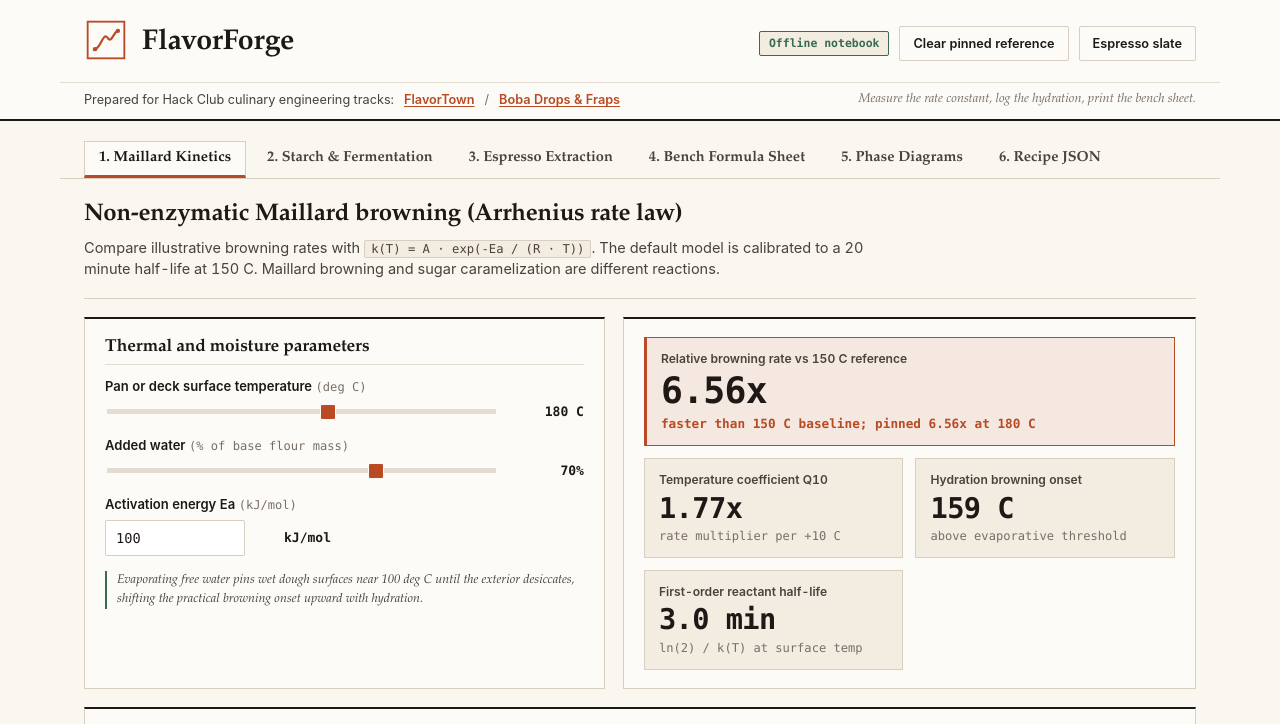
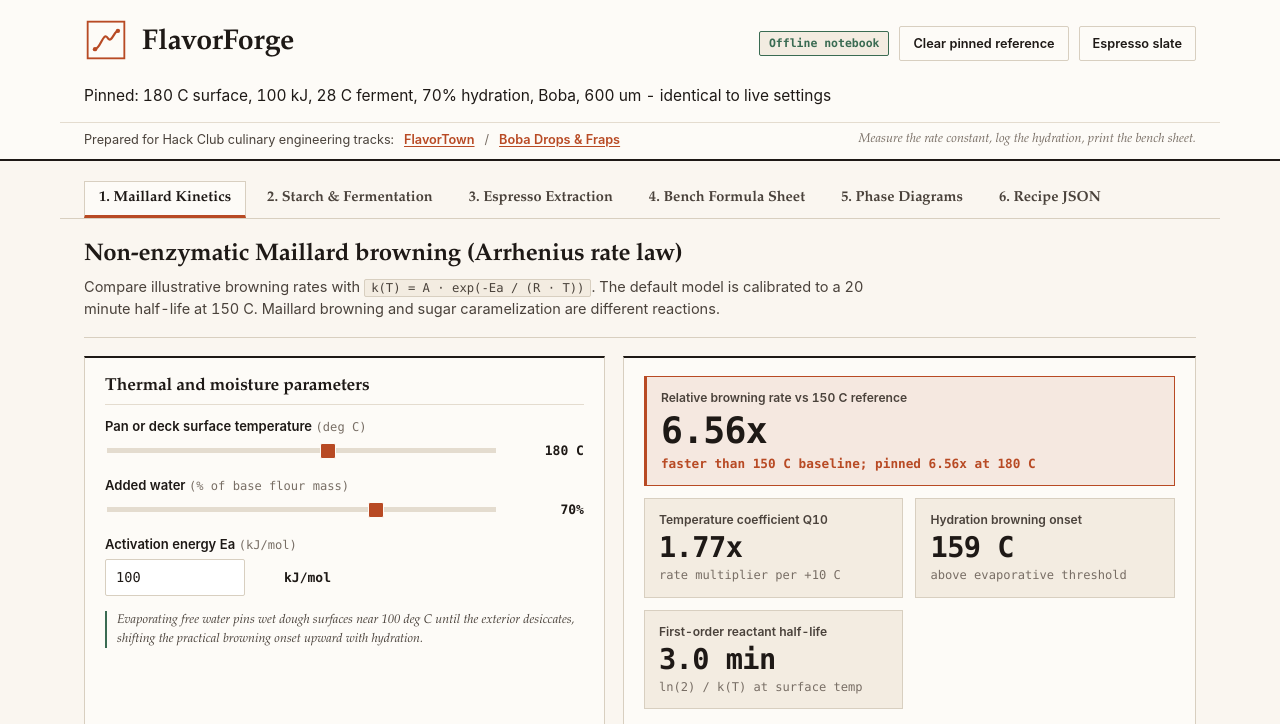
Before and after one commit to draarivpatel-ui/flavorforge, a plain HTML site: page index.html in a window 1280 px wide. Both pictures are taken after a click on the button "Pin current as reference". Shown: the top 724 px of the page. Drawn offline with Linux system fonts and the light colour scheme.

Commit message:
fix(pin): snapshot starch profile, show fractional readouts, surface live deltas
The pinned ghost curve now uses the starch profile captured at pin
time instead of silently following the live selector. Fractional
slider readouts keep two decimals instead of rounding to one. A new
pin readout line in the header lists the pinned values and the live
deltas so the compare story is visible at a glance.

```diff
--- a/app.js
+++ b/app.js
@@ -500,9 +500,10 @@
       });
     });
     if (pinned) {
+      var pinProf = F.STARCH_PROFILES[pinned.starchProfile] || d.p;
       gelSeries.push({
-        name: d.p.label.split(' / ')[0] + ' pinned', color: ghostInk, dash: '4 4',
-        values: gtemp.map(function (tt) { return F.gelatinizationDegree(tt, pinned.hydrationPct, d.p); })
+        name: pinProf.label.split(' / ')[0] + ' pinned', color: ghostInk, dash: '4 4',
+        values: gtemp.map(function (tt) { return F.gelatinizationDegree(tt, pinned.hydrationPct, pinProf); })
       });
     }
     setLegend('legend-gel', gelSeries);
@@ -566,6 +567,26 @@
     if (jsonArea && document.activeElement !== jsonArea) {
       jsonArea.value = F.exportRecipe(recipe);
     }
+
+    // ----- pinned reference readout
+    var pinEl = document.getElementById('pinReadout');
+    if (pinned) {
+      var sg = function (n) { var r = Math.round(n * 100) / 100; return (r > 0 ? '+' : '') + r; };
+      var pinProfName = (F.STARCH_PROFILES[pinned.starchProfile] || {}).label || pinned.starchProfile;
+      var deltas = [];
+      if (view.surfaceTempC !== pinned.surfaceTempC) deltas.push('surface ' + sg(view.surfaceTempC - pinned.surfaceTempC) + ' C');
+      if (view.EaKj !== pinned.EaKj) deltas.push('Ea ' + sg(view.EaKj - pinned.EaKj) + ' kJ');
+      if (view.fermentTempC !== pinned.fermentTempC) deltas.push('ferment ' + sg(view.fermentTempC - pinned.fermentTempC) + ' C');
+      if (recipe.hydrationPct !== pinned.hydrationPct) deltas.push('hydration ' + sg(recipe.hydrationPct - pinned.hydrationPct) + '%');
+      if (recipe.grindMicrons !== pinned.grindMicrons) deltas.push('grind ' + sg(recipe.grindMicrons - pinned.grindMicrons) + ' um');
+      if (view.starchProfile !== pinned.starchProfile) deltas.push('starch ' + pinProfName.split(' / ')[0]);
+      pinEl.textContent = 'Pinned: ' + pinned.surfaceTempC + ' C surface, ' + pinned.EaKj + ' kJ, ' +
+        pinned.fermentTempC + ' C ferment, ' + pinned.hydrationPct + '% hydration, ' + pinProfName.split(' / ')[0] +
+        ', ' + pinned.grindMicrons + ' um' +
+        (deltas.length ? ' - live deltas: ' + deltas.join(', ') : ' - identical to live settings');
+    } else {
+      pinEl.textContent = '';
+    }
   }
 
   function renderRecipeCard(d) {
@@ -613,7 +634,7 @@
     var suffix = ds.suffix || '';
     var decimals = ds.decimals;
     var num = Number(val);
-    var text = (decimals !== undefined) ? num.toFixed(Number(decimals)) : (Number.isInteger(num) ? String(num) : String(Math.round(num * 10) / 10));
+    var text = (decimals !== undefined) ? num.toFixed(Number(decimals)) : (Number.isInteger(num) ? String(num) : String(Math.round(num * 100) / 100));
     return text + suffix;
   }
 
@@ -740,7 +761,8 @@
       EaKj: view.EaKj,
       fermentTempC: view.fermentTempC,
       hydrationPct: recipe.hydrationPct,
-      grindMicrons: recipe.grindMicrons
+      grindMicrons: recipe.grindMicrons,
+      starchProfile: view.starchProfile
     };
     pinBtn.textContent = pinned ? 'Clear pinned reference' : 'Pin current as reference';
     pinBtn.setAttribute('aria-pressed', pinned ? 'true' : 'false');
--- a/index.html
+++ b/index.html
@@ -32,6 +32,7 @@
       <button id="pin-reference" class="btn btn-ghost" type="button" aria-pressed="false">Pin current as reference</button>
       <button id="theme-toggle" class="btn btn-ghost" type="button" aria-pressed="false">Espresso slate</button>
     </div>
+    <output id="pinReadout" class="pin-readout" role="status" aria-live="polite"></output>
   </div>
   <div class="program-strip">
     <span>Prepared for Hack Club culinary engineering tracks:</span>
```
Also changed, not shown: ui.test.js (+7 -0 lines).
